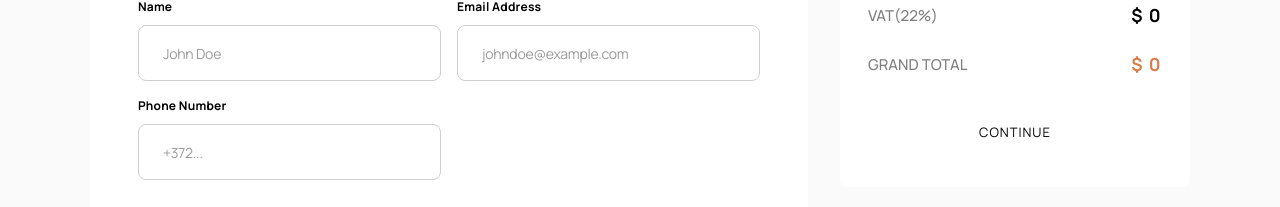
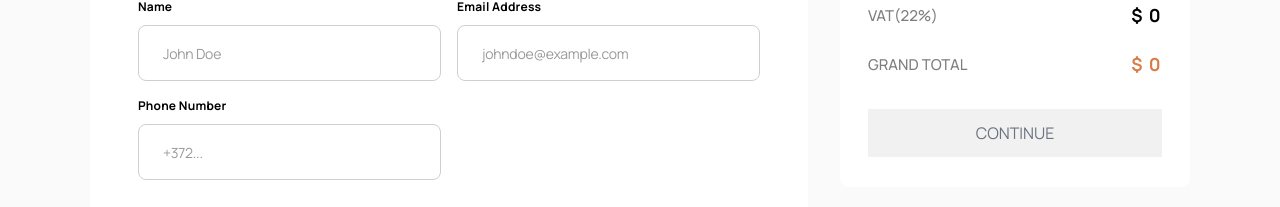
Before and after one commit to ValeriaBlagodatskaja/audiophile, a React (Vite) app: page /checkout in a window 1280 px wide. Shown: the part 432-639 px from the top of the page. Built offline with nearby package versions, Linux system fonts and the light colour scheme.

Commit message:
refactor Summary component to include a disabled state for the Continue button

```diff
--- a/src/pages/Checkout/components/Summary.tsx
+++ b/src/pages/Checkout/components/Summary.tsx
@@ -118,22 +118,14 @@ export default function Summary({
             </Typography>
           </div>
         </div>
-        {/* Ainult üks nupp, component Button, see component võtab vastu propi nimega disabled. */}
-        {cartItems.length > 0 ? (
-          <button
-            className="mx hover:orange-light h-12 w-full bg-orange-dark px-4 py-2 text-[13px] tracking-[1px] text-white"
-            onClick={handleContinue}
-          >
-            CONTINUE
-          </button>
-        ) : (
-          <Button
-            className="x-4 h-12 w-full py-2 text-[13px] tracking-[1px]"
-            color="gray-200"
-          >
-            CONTINUE
-          </Button>
-        )}
+        <Button
+          className="w-full"
+          color="orange"
+          disabled={!cartItems || cartItems.length === 0}
+          onClick={handleContinue}
+        >
+          CONTINUE
+        </Button>
       </div>
       {isModalOpen && (
         <OrderConfirmationModal
```
